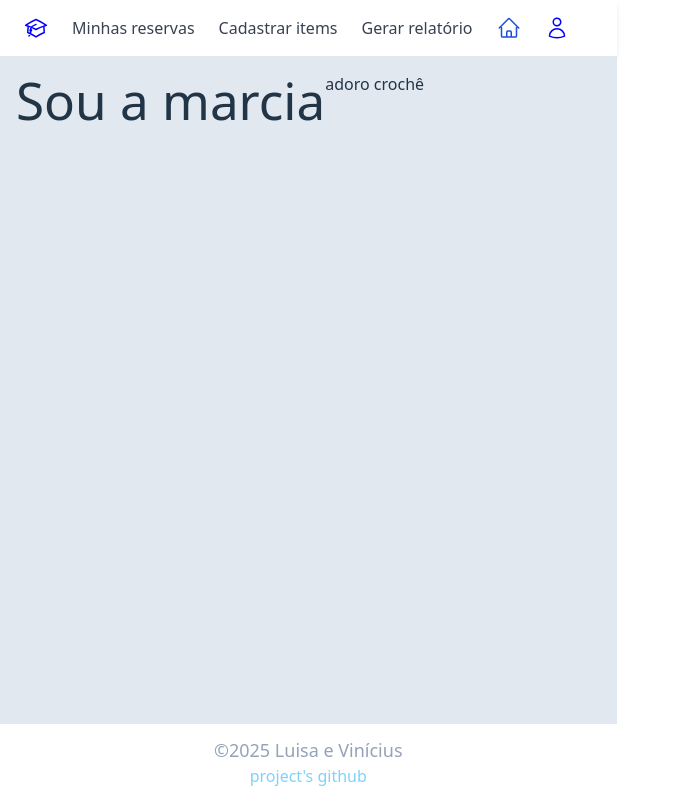
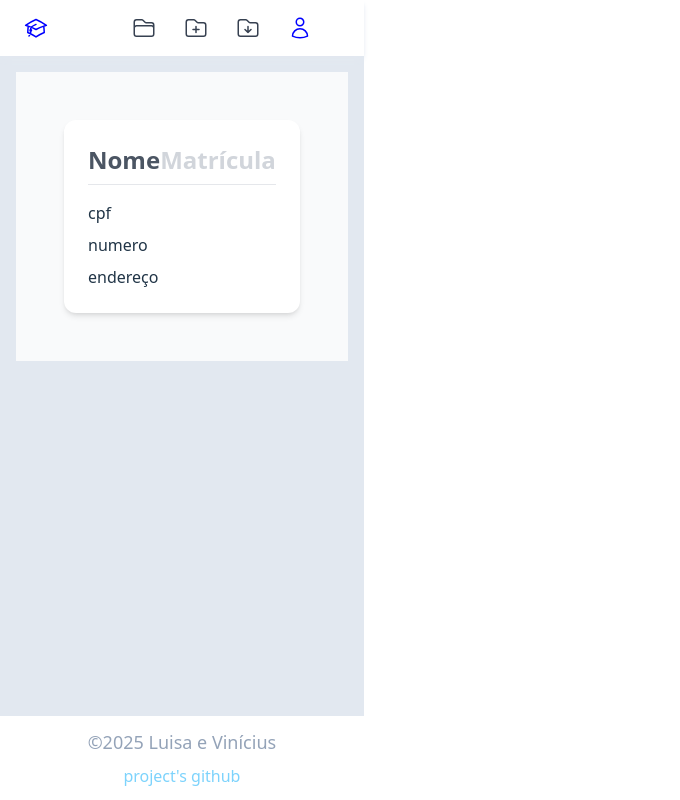
Before and after one commit to viniciusGuerras/projeto_integrador, a React app in the folder app/: page /profile in a window 1280 px wide. Shown: the whole page, without its empty margins (0-680 px from the left). Built offline with nearby package versions, Linux system fonts and the light colour scheme; the HTML template or start-up script is replaced by a standard one.

Commit message:
feat: added some funcionalities

```diff
--- a/app/src/components/Footer.jsx
+++ b/app/src/components/Footer.jsx
@@ -1,7 +1,7 @@
 export default function Footer() {
   return (
     <footer className="bg-white text-slate-800 text-center w-full p-3">
-		<div className="flex flex-col">
+		<div className="flex flex-col gap-2">
 			<h1 className="text-lg text-slate-400">©2025 Luisa e Vinícius</h1>
 			<a href="https://github.com/viniciusGuerras/projeto_integrador" className="text-sky-300 hover:text-sky-400">project's github</a>
 		</div>
--- a/app/src/components/Menu.jsx
+++ b/app/src/components/Menu.jsx
@@ -1,42 +1,53 @@
 export default function Menu() {
   return (
     <nav className="sticky top-0 z-50 flex items-center bg-white shadow-md shadow-slate-200 h-14 w-full pl-6 pr-6">
-        <svg xmlns="http://www.w3.org/2000/svg" fill="none" viewBox="0 0 24 24" strokeWidth={1.5} stroke="blue" className="size-6">
-          <path strokeLinecap="round" strokeLinejoin="round" d="M4.26 10.147a60.438 60.438 0 0 0-.491 6.347A48.62 48.62 0 0 1 12 20.904a48.62 48.62 0 0 1 8.232-4.41 60.46 60.46 0 0 0-.491-6.347m-15.482 0a50.636 50.636 0 0 0-2.658-.813A59.906 59.906 0 0 1 12 3.493a59.903 59.903 0 0 1 10.399 5.84c-.896.248-1.783.52-2.658.814m-15.482 0A50.717 50.717 0 0 1 12 13.489a50.702 50.702 0 0 1 7.74-3.342M6.75 15a.75.75 0 1 0 0-1.5.75.75 0 0 0 0 1.5Zm0 0v-3.675A55.378 55.378 0 0 1 12 8.443m-7.007 11.55A5.981 5.981 0 0 0 6.75 15.75v-1.5" />
-        </svg>
+        <a href="http://localhost:5173/home" className="flex gap-1 group">
+            <svg xmlns="http://www.w3.org/2000/svg" fill="none" viewBox="0 0 24 24" strokeWidth={1.5} stroke="blue" className="size-6">
+              <path strokeLinecap="round" strokeLinejoin="round" d="M4.26 10.147a60.438 60.438 0 0 0-.491 6.347A48.62 48.62 0 0 1 12 20.904a48.62 48.62 0 0 1 8.232-4.41 60.46 60.46 0 0 0-.491-6.347m-15.482 0a50.636 50.636 0 0 0-2.658-.813A59.906 59.906 0 0 1 12 3.493a59.903 59.903 0 0 1 10.399 5.84c-.896.248-1.783.52-2.658.814m-15.482 0A50.717 50.717 0 0 1 12 13.489a50.702 50.702 0 0 1 7.74-3.342M6.75 15a.75.75 0 1 0 0-1.5.75.75 0 0 0 0 1.5Zm0 0v-3.675A55.378 55.378 0 0 1 12 8.443m-7.007 11.55A5.981 5.981 0 0 0 6.75 15.75v-1.5" />
+            </svg>
+            <span className="max-w-0 overflow-hidden whitespace-nowrap group-hover:max-w-40 transition-all duration-300">
+              Tela inicial
+            </span>
+        </a>
         <ul className="flex gap-6 w-fit h-1/3 justify-evenly items-center p-6 ml-auto">
           <li>
             <a
-              className="block text-gray-700 hover:text-blue-700"
+              className="text-gray-700 hover:text-blue-700 flex gap-1 group"
               href="http://localhost:5173/allocate"
             >
-              Minhas reservas
+              <svg xmlns="http://www.w3.org/2000/svg" fill="none" viewBox="0 0 24 24" strokeWidth={1.5} stroke="currentColor" className="size-6">
+              <path strokeLinecap="round" strokeLinejoin="round" d="M2.25 12.75V12A2.25 2.25 0 0 1 4.5 9.75h15A2.25 2.25 0 0 1 21.75 12v.75m-8.69-6.44-2.12-2.12a1.5 1.5 0 0 0-1.061-.44H4.5A2.25 2.25 0 0 0 2.25 6v12a2.25 2.25 0 0 0 2.25 2.25h15A2.25 2.25 0 0 0 21.75 18V9a2.25 2.25 0 0 0-2.25-2.25h-5.379a1.5 1.5 0 0 1-1.06-.44Z" />
+              </svg>
+              <span className="max-w-0 overflow-hidden whitespace-nowrap group-hover:max-w-40 transition-all duration-300">
+                Minhas reservas
+              </span>
             </a>
           </li>
           <li>
             <a
-              className="block text-gray-700 hover:text-blue-700"
+              className="text-gray-700 hover:text-blue-700 flex gap-1 group"
               href="http://localhost:5173/manage"
             >
-              Cadastrar items
+              <svg xmlns="http://www.w3.org/2000/svg" fill="none" viewBox="0 0 24 24" strokeWidth={1.5} stroke="currentColor" className="size-6">
+                <path strokeLinecap="round" strokeLinejoin="round" d="M12 10.5v6m3-3H9m4.06-7.19-2.12-2.12a1.5 1.5 0 0 0-1.061-.44H4.5A2.25 2.25 0 0 0 2.25 6v12a2.25 2.25 0 0 0 2.25 2.25h15A2.25 2.25 0 0 0 21.75 18V9a2.25 2.25 0 0 0-2.25-2.25h-5.379a1.5 1.5 0 0 1-1.06-.44Z" />
+              </svg>
+              <span className="max-w-0 overflow-hidden whitespace-nowrap group-hover:max-w-40 transition-all duration-300">
+                Cadastrar items
+              </span>
+
             </a>
           </li>
           <li>
             <a
-              className="block text-gray-700 hover:text-blue-700"
+              className="text-gray-700 hover:text-blue-700 flex gap-1 group"
               href="http://localhost:5173/report"
             >
+              <svg xmlns="http://www.w3.org/2000/svg" fill="none" viewBox="0 0 24 24" strokeWidth={1.5} stroke="currentColor" className="size-6">
+                <path strokeLinecap="round" strokeLinejoin="round" d="m9 13.5 3 3m0 0 3-3m-3 3v-6m1.06-4.19-2.12-2.12a1.5 1.5 0 0 0-1.061-.44H4.5A2.25 2.25 0 0 0 2.25 6v12a2.25 2.25 0 0 0 2.25 2.25h15A2.25 2.25 0 0 0 21.75 18V9a2.25 2.25 0 0 0-2.25-2.25h-5.379a1.5 1.5 0 0 1-1.06-.44Z" />
+              </svg>
+              <span className="max-w-0 overflow-hidden whitespace-nowrap group-hover:max-w-40 transition-all duration-300">
               Gerar relatório
-            </a>
-          </li>
-          <li>
-            <a
-              className="block text-blue-700 font-semibold hover:text-blue-900"
-              href="http://localhost:5173/home"
-            >
-              <svg xmlns="http://www.w3.org/2000/svg" fill="none" viewBox="0 0 24 24" strokeWidth={1.5} stroke="currentColor" className="size-6">
-                <path strokeLinecap="round" strokeLinejoin="round" d="m2.25 12 8.954-8.955c.44-.439 1.152-.439 1.591 0L21.75 12M4.5 9.75v10.125c0 .621.504 1.125 1.125 1.125H9.75v-4.875c0-.621.504-1.125 1.125-1.125h2.25c.621 0 1.125.504 1.125 1.125V21h4.125c.621 0 1.125-.504 1.125-1.125V9.75M8.25 21h8.25" />
-              </svg>
+              </span>
             </a>
           </li>
           <li>
@@ -44,10 +55,13 @@ export default function Menu() {
               className="block text-blue-700 font-semibold hover:text-blue-900"
               href="http://localhost:5173/home"
             ></a>
-            <a href="http://localhost:5173/profile">
+            <a href="http://localhost:5173/profile" className="flex gap-1 group">
               <svg xmlns="http://www.w3.org/2000/svg" fill="none" viewBox="0 0 24 24" strokeWidth={1.5} stroke="blue" className="size-6">
                 <path strokeLinecap="round" strokeLinejoin="round" d="M15.75 6a3.75 3.75 0 1 1-7.5 0 3.75 3.75 0 0 1 7.5 0ZM4.501 20.118a7.5 7.5 0 0 1 14.998 0A17.933 17.933 0 0 1 12 21.75c-2.676 0-5.216-.584-7.499-1.632Z" />
               </svg>
+              <span className="max-w-0 overflow-hidden whitespace-nowrap group-hover:max-w-40 transition-all duration-300">
+                Perfil
+              </span>
             </a>
           </li>
 
--- a/app/src/components/manage/AddMaterial.jsx
+++ b/app/src/components/manage/AddMaterial.jsx
@@ -1,6 +1,6 @@
 import { useState } from "react";
 
-export default function AddMaterial({isOpen, onClose}) {
+export default function AddMaterial({isOpen, onClose, onSubmit}) {
   const [material, setMaterial] = useState({
     numeracao: '',
     nome: '',
@@ -26,13 +26,16 @@ export default function AddMaterial({isOpen, onClose}) {
     e.preventDefault();
 
     // Validação simples
-    if (!material.nome || !material.descricao || !material.tipo) {
+    if (!material.numeracao || !material.descricao || !material.tipo || !material.quantidade ||
+      !material.estado || !material.dataCompra || !material.disponibilidade) {
       setMensagem('Por favor, preencha os campos obrigatórios.');
       return;
     }
 
     // Aqui você pode salvar no backend, por exemplo
     console.log('Material cadastrado:', material);
+
+    onSubmit(material);
 
     setMensagem('Material cadastrado com sucesso!');
     setMaterial({
--- a/app/src/components/manage/AddRoom.jsx
+++ b/app/src/components/manage/AddRoom.jsx
@@ -1,6 +1,6 @@
 import { useState } from "react";
 
-export default function AddRoom({isOpen, onClose}) {
+export default function AddRoom({isOpen, onClose, onSubmit}) {
   const [room, setroom] = useState({
     numeracao: '',
     especializacao: '',
@@ -21,13 +21,15 @@ export default function AddRoom({isOpen, onClose}) {
     e.preventDefault();
 
     // Validação simples
-    if (!room.nome || !room.descricao || !room.tipo) {
+    if (!room.numeracao || !room.especializacao || !room.disponibilidade || !room.qtdCadeiras) {
       setMensagem('Por favor, preencha os campos obrigatórios.');
       return;
     }
 
     // Aqui você pode salvar no backend, por exemplo
     console.log('Sala cadastrada:', room);
+
+    onSubmit(room);
 
     setMensagem('Sala cadastrado com sucesso!');
     setroom({
--- a/app/src/components/manage/AddUser.jsx
+++ b/app/src/components/manage/AddUser.jsx
@@ -1,6 +1,6 @@
 import { useState } from "react";
 
-export default function AddUser({isOpen, onClose}) {
+export default function AddUser({isOpen, onClose, onSubmit}) {
   const [user, setUser] = useState({
     matricula: '',
     nome: '',
@@ -17,7 +17,7 @@ export default function AddUser({isOpen, onClose}) {
 
   const handleChange = (e) => {
     const { name, value } = e.target;
-    setuser((prev) => ({ ...prev, [name]: value }));
+    setUser((prev) => ({ ...prev, [name]: value }));
   };
 
   const handleSubmit = (e) => {
@@ -32,8 +32,10 @@ export default function AddUser({isOpen, onClose}) {
     // Aqui você pode salvar no backend, por exemplo
     console.log('Usuário cadastrado:', user);
 
+    onSubmit(user);
+
     setMensagem('Usuário cadastrado com sucesso!');
-    setuser({
+    setUser({
     matricula: '',
     nome: '',
     cpf: '',
@@ -99,13 +101,13 @@ export default function AddUser({isOpen, onClose}) {
             className="border p-2 rounded"
           />
 
-          <textarea
+          <input type="date"
             name="dataNascimento"
             placeholder="Data de Nascimento (DD/MM/AAAA)"
             value={user.dataNascimento}
             onChange={handleChange}
             className="border p-2 rounded"
-          ></textarea>
+          ></input>
 
           <select
             name="tipo"
--- a/app/src/components/manage/ManagePanel.jsx
+++ b/app/src/components/manage/ManagePanel.jsx
@@ -1,45 +1,164 @@
-import AddMaterial from "./AddMaterial.jsx"
-import AddRoom from "./AddRoom.jsx"
-import AddUser from "./AddUser.jsx"
+import AddMaterial from "./AddMaterial.jsx";
+import AddRoom from "./AddRoom.jsx";
+import AddUser from "./AddUser.jsx";
 import { useState } from "react";
 
 export default function ManagePanel(){
-    const [activeTab, setActiveTab] = useState("user");
+    {/* precisamos fazer um estado para cada lista de items {usuarios, materiais e salas} */}
+
+    {/* função utilizada ao submeter o pop-up de criação (chamada no commonProps)*/}
+    const handleSubmit = (registerData) => {
+        addToList(prev => ({
+            ...prev,
+            [activeTab] : [...prev[activeTab], registerData]
+        }));
+
+        toggleOverlay(false);
+    };
+
+    {/*salva a boolean activeTab (usuario, sala ou material) e a boolean isOverlayOpen (se o pop-up esta aparecendo)*/}
+    const [activeTab, setActiveTab]      = useState("user");
     const [isOverlayOpen, toggleOverlay] = useState(false);
 
-    const overlay = () => {
-        if(activeTab === "user"){return <AddUser isOpen={isOverlayOpen} onClose={() => toggleOverlay(false)}/>; }
-        else if(activeTab === "classroom"){ return <AddRoom isOpen={isOverlayOpen} onClose={() => toggleOverlay(false)}/>; }
-        else{ return <AddMaterial isOpen={isOverlayOpen} onClose={() => toggleOverlay(false)}/>; }
+
+    {/*lista que salva as três listas principais*/}
+    const [list, addToList] = useState({
+        user      : [],
+        material  : [],
+        classroom : []
+    });
+
+    {/*currentList vai guardar a lista atual utilizada (list[user], list[material], list[classroom]*/}
+    const currentList = list[activeTab];
+
+    {/*commonProps são coisas que os pop-ups usam em comum como a função de submenter, de fechar e a boolean para saber se esta aberta (isOpen)*/}
+    const commonProps = {
+        isOpen   : isOverlayOpen,
+        onClose  : () => toggleOverlay(false),
+        onSubmit : handleSubmit
     };
 
+    {/*gera um popup com base na tab ativa*/}
+    const overlay = () => {
+        if (activeTab === "user"){
+            return <AddUser     {...commonProps} />;
+        }
+        else if (activeTab === "classroom"){
+            return <AddRoom     {...commonProps} />;
+        }
+        else{
+            return <AddMaterial {...commonProps} />;
+        }
+    };
+
+    {/*
+        para fazer a 1. precisamos criar uma variável que depende do activeTab para trocar o <thead>
+    */}
+
+   const tableHeadings = () => {
+        if (activeTab === "user") {
+            return (
+                <tr>
+                    <th>Matrícula</th>
+                    <th>Nome</th>
+                    <th>Tipo</th>
+                </tr>
+            );
+        } else if (activeTab === "classroom") {
+            return (
+                <tr>
+                    <th>Numeração</th>
+                    <th>Especialização</th>
+                    <th>Disponibilidade</th>
+                </tr>
+            )
+        }  else {
+            return (
+                <tr>
+                    <th>Numeração</th>
+                    <th>Nome</th>
+                    <th>Disponibilidade</th>
+                </tr>
+            )
+        }
+    };
+
+    const tableElements = () => {
+        if (activeTab === "user") {
+            return currentList.map((item, index) => {
+                return (
+                    <tr key={index}>
+                        <td>{item.matricula}</td>
+                        <td>{item.nome}</td>
+                        <td>{item.tipo}</td>
+                    </tr>
+                );
+            });
+        } else if (activeTab === "classroom") {
+            return currentList.map((item, index) => {
+                return (
+                    <tr key={index}>
+                        <td>{item.numeracao}</td>
+                        <td>{item.especializacao}</td>
+                        <td>{item.disponibilidade}</td>
+                    </tr>
+                )
+            })
+        } else {
+            return currentList.map((item, index) => {
+                return (
+                    <tr key={index}>
+                        <td>{item.numeracao}</td>
+                        <td>{item.nome}</td>
+                        <td>{item.disponibilidade}</td>
+                    </tr>
+                )
+            })
+        }
+    };
+
+
     return(
-        <div className="w-full min-h-screenS flex items-center justify-center">
+        <div className="w-full min-h-screen flex items-center justify-center">
             <div className="w-1/2 h-full bg-white p-6 rounded-md shadow-md flex flex-col gap-3">
                 <h1 className="text-xl font-semibold">Cadastro</h1>
                 <span className="border-b border-slate-300"></span>
                 <div className="flex">
                     <ul className="flex gap-3">
                         <li className={`flex items-center justify-center cursor-pointer p-3 ${
-                            activeTab === "user" ? "outline outline-solid outline-slate-300 font-semibold" : ""
+                            activeTab === "user" ? "outline outline-solid rounded outline-slate-300 font-semibold" : ""
                         }`}
                         onClick={ () => setActiveTab("user") }>Usuário</li>
                         <li className={`flex items-center justify-center cursor-pointer p-3 ${
-                            activeTab === "classroom" ? "outline outline-solid outline-slate-300 font-semibold": ""
+                            activeTab === "classroom" ? "outline outline-solid rounded outline-slate-300 font-semibold": ""
                         }`}
                        onClick={ () => setActiveTab("classroom") }>Sala</li>
                         <li className={`flex items-center justify-center cursor-pointer p-3 ${
-                            activeTab === "material" ? "outline outline-solid outline-slate-300 font-semibold": ""
+                            activeTab === "material" ? "outline outline-solid rounded outline-slate-300 font-semibold": ""
                         }`}
                         onClick={ () => setActiveTab("material") }>Material</li>
                     </ul>
-                    <button className= "ml-auto bg-slate-900 text-white" type="button" onClick={() => toggleOverlay(true)}> Novo Cadastro</button>
-                </div>
+                    <button className= "ml-auto bg-slate-900 text-white" type="button" onClick={() => toggleOverlay(true)}>Novo Cadastro</button>
+                    {/* TODO criar botão de editar cadastro e remover*/}
+
+            </div>
+                <table>
+                    {/*
+                    - TODO precisamos criar titulos e os elementos de cada item (usuario, sala e material)
+                    - checar se ao sub-meter o popup, os dados 🎲 são salvos em list
+                    - 1. <thead> para cada tipo de item user -> (matricula, nome, cpf)
+                    - 2. <tbody> que mostra a informação da lista salva na variável "list" no formato necessário para a table
+                    */}
+                    {tableHeadings()}
+                <tbody>
+                    {tableElements()}
+                </tbody>
+                </table>
+                {/*
+                Para o 2, precisamos pegar utilizando o activeTab a lista correta para preencher a lista com elementos de table
+                */}
             </div>
             {overlay()}
-            <div>
-
-            </div>
         </div>
     );
 }
--- /dev/null
+++ b/app/src/components/manage/cards/CardUser.jsx
@@ -0,0 +1,12 @@
+
+export default function CardUser({matricula, nome, tipo}){
+    return(
+        <div>
+            <h2>{matricula}</h2>
+            <p>{nome}</p>
+            <p>{tipo}</p>
+            <button>Editar</button>
+            <button>Remover</button>
+        </div>
+    );
+}
--- a/app/src/pages/Profile.jsx
+++ b/app/src/pages/Profile.jsx
@@ -1,9 +1,17 @@
-
-export default function Profile(){
-    return(
-        <>
-            <h1>Sou a marcia</h1>
-            <p>adoro crochê</p>
-        </>
-    );
+export default function Profile() {
+  return (
+    <div className="w-full h-full flex flex-col items-center justify-center p-12 bg-gray-50">
+      <div className="bg-white shadow-md rounded-xl p-6 w-full max-w-3xl grid grid-cols-1 gap-4">
+        <div className="font-semibold text-2xl border-b pb-2">
+          <span className="text-gray-600">Nome</span>
+          <span className="text-gray-300 text-md">Matrícula</span>
+        </div>
+        <div className="space-y-2">
+            <p>cpf</p>
+            <p>numero</p>
+            <p>endereço</p>
+        </div>
+      </div>
+    </div>
+  );
 }
```
Also changed, not shown: app/src/components/manage/cards/CardMaterial.jsx (added), app/src/components/manage/cards/CardRoom.jsx (added).
